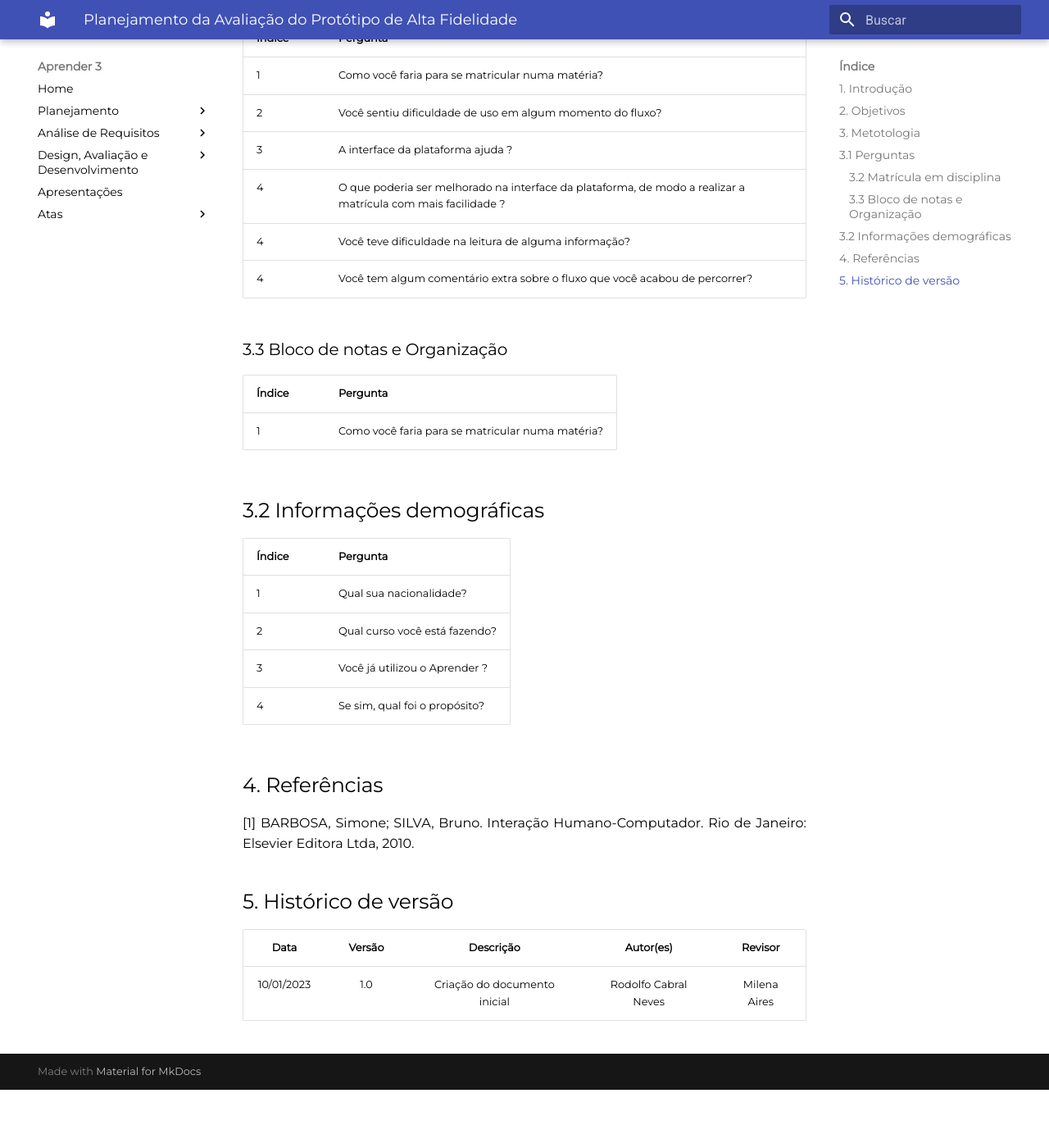
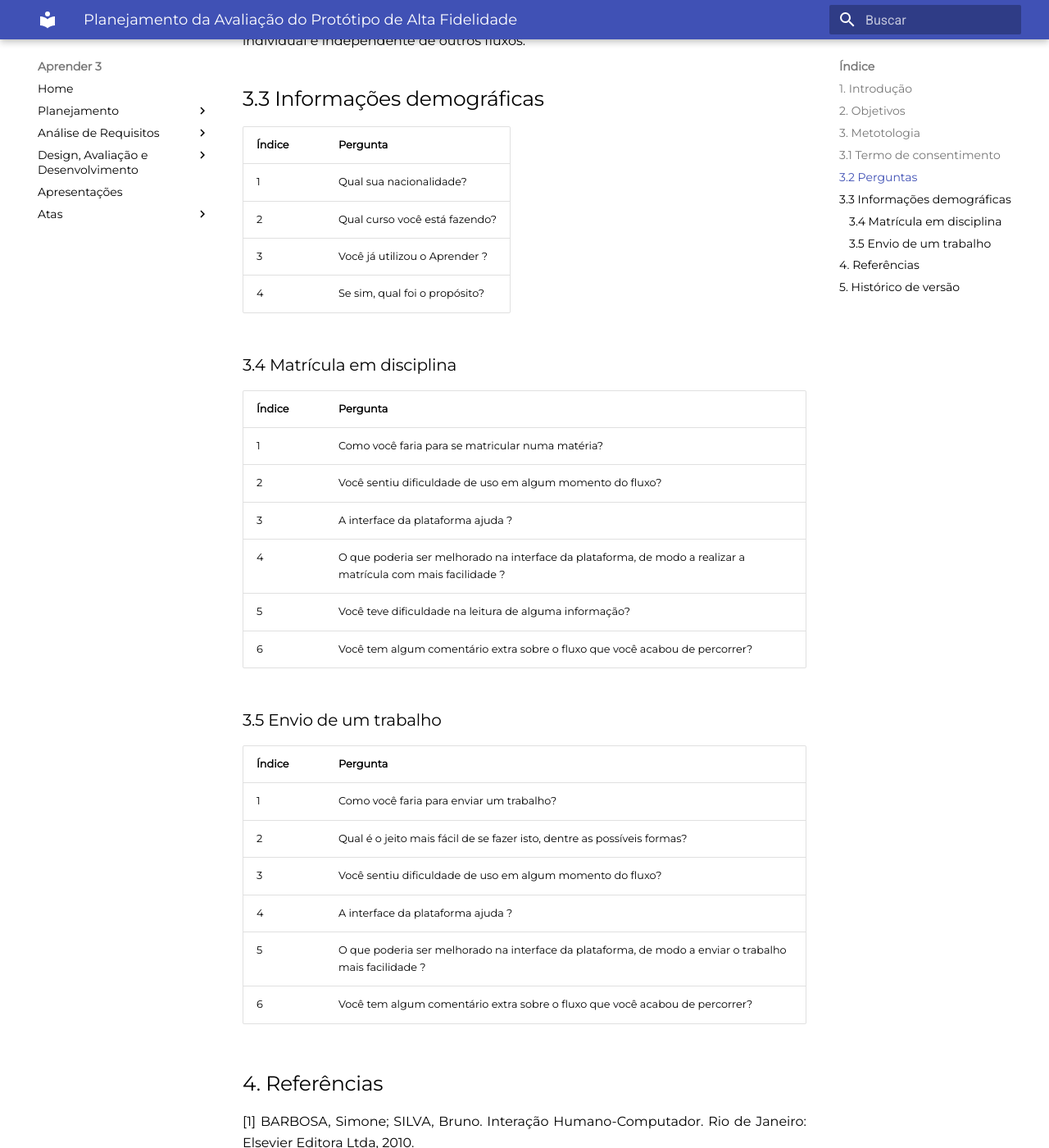
Before and after one commit to mdsreq-fga-unb/2022.2-Aprender3, an MkDocs documentation site: the page built from docs/planejamento/prototipo_alta_fidelidade.md, in a window 1280 px wide and 1400 px high, scrolled down 1599 px. Shown: the whole window at 82% size. Built offline with MkDocs 1.6.1 and Material for MkDocs 9.7.7, drawn with Linux system fonts in a browser that asks for light colours; before the commit the page ends 2928 px from its top, so only the background shows below that; some of the changed text lies outside the part shown.

Commit message:
Finalizando

```diff
--- a/docs/planejamento/prototipo_alta_fidelidade.md
+++ b/docs/planejamento/prototipo_alta_fidelidade.md
@@ -28,35 +28,20 @@ O formato escolhido pelo time de desenvolvimento foi **a entrevista**. As entrev
 
 As entrevistas serão realizadas de maneira remota devido às dificuldades nas questões de encontros presenciais e será composta por 1 ou 2 entrevistadores e 1 pessoa entrevistada e foram planejadas para não durar mais que meia hora e apresentar um tempo médio de 20 minutos. Antes de começar a etapa de entrevistas, foi desenvolvido um termo de consentimento para que a equipe possa gozar dos insumos obtidos.
 
-## 3.1 Perguntas
+## 3.1 Termo de consentimento
+
+O termo de consentimento pode ser acessado, [clicando aqui](https://github.com/Interacao-Humano-Computador/2022.2-Aprender3/tree/main/docs/assets)
+
+## 3.2 Perguntas
 
 Existem 2 fluxos criados no protótipo de baixa fidelidade, estes são:
 
 - Matrícula em disciplina
-- Bloco de notas e Organização
+- Envio de um trabalho
 
 Para cada fluxo, foram criadas uma bateria de perguntas para a coleta das métricas de avaliação. Esta abordagem foi selecionada para que o grupo possa ter uma medida de cada parte do site de maneira desacoplada e objetivo, desta forma a gerência e evolução de pontos não satisfatórios podem ser feitas de maneira individual e independente de outros fluxos.
 
-
-### 3.2 Matrícula em disciplina
-
-| Índice | Pergunta                                                          |
-| ------ | ----------------------------------------------------------------- |
-| 1      | Como você faria para se matricular numa matéria? |
-| 2      | Você sentiu dificuldade de uso em algum momento do fluxo? |
-| 3      | A interface da plataforma ajuda ? |
-| 4      | O que poderia ser melhorado na interface da plataforma, de modo a realizar a matrícula com mais facilidade ? |
-| 4      | Você teve dificuldade na leitura de alguma informação? |
-| 4      | Você tem algum comentário extra sobre o fluxo que você acabou de percorrer? |
-
-
-### 3.3 Bloco de notas e Organização
-
-| Índice | Pergunta                                                          |
-| ------ | ----------------------------------------------------------------- |
-| 1      | Como você faria para se matricular numa matéria? |
-
-## 3.2 Informações demográficas
+## 3.3 Informações demográficas
 
 | Índice | Pergunta                                                          |
 | ------ | ----------------------------------------------------------------- |
@@ -66,6 +51,28 @@ Para cada fluxo, foram criadas uma bateria de perguntas para a coleta das métri
 | 4      | Se sim, qual foi o propósito?                                      |
 
 
+### 3.4 Matrícula em disciplina
+
+| Índice | Pergunta                                                          |
+| ------ | ----------------------------------------------------------------- |
+| 1      | Como você faria para se matricular numa matéria? |
+| 2      | Você sentiu dificuldade de uso em algum momento do fluxo? |
+| 3      | A interface da plataforma ajuda ? |
+| 4      | O que poderia ser melhorado na interface da plataforma, de modo a realizar a matrícula com mais facilidade ? |
+| 5      | Você teve dificuldade na leitura de alguma informação? |
+| 6      | Você tem algum comentário extra sobre o fluxo que você acabou de percorrer? |
+
+### 3.5 Envio de um trabalho
+
+| Índice | Pergunta                                                          |
+| ------ | ----------------------------------------------------------------- |
+| 1      | Como você faria para enviar um trabalho? |
+| 2      | Qual é o jeito mais fácil de se fazer isto, dentre as possíveis formas? |
+| 3      | Você sentiu dificuldade de uso em algum momento do fluxo? |
+| 4      | A interface da plataforma ajuda ? |
+| 5      | O que poderia ser melhorado na interface da plataforma, de modo a enviar o trabalho mais facilidade ? |
+| 6      | Você tem algum comentário extra sobre o fluxo que você acabou de percorrer? |
+
 ## 4. Referências
 
 [1] BARBOSA, Simone; SILVA, Bruno. Interação Humano-Computador. Rio de Janeiro: Elsevier Editora Ltda, 2010.
```
